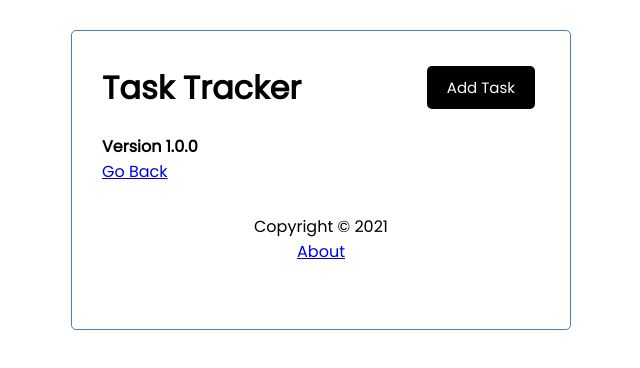
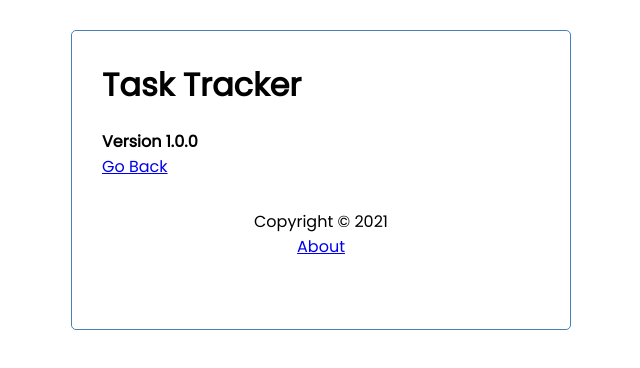
Before and after one commit to ktechhub/react-task-tracker, a React (Create React App) app: page /about in a window 1280 px wide. Shown: the top 368 px of the page, without its empty margins (319-959 px from the left). Built offline with nearby package versions, Linux system fonts and the light colour scheme; data requests are answered from the project's data file.

Commit message:
Checked the location.

```diff
--- a/src/components/Header.js
+++ b/src/components/Header.js
@@ -1,11 +1,17 @@
 import PropTypes from 'prop-types'
+import { useLocation } from 'react-router-dom'
+
 import Button from './Button'
 
 const Header = ({ title, onAdd, showAdd }) => {
+    const location  = useLocation()
+
     return (
         <header className="header">
             <h1>{title}</h1>
-            <Button color={showAdd ? 'red' : 'black'} text={showAdd ? 'Close' : 'Add Task'} onClick={onAdd}/>
+            {location.pathname === '/' &&
+                <Button color={showAdd ? 'red' : 'black'} text={showAdd ? 'Close' : 'Add Task'} onClick={onAdd}/>
+            }
         </header>
     )
 }
```
